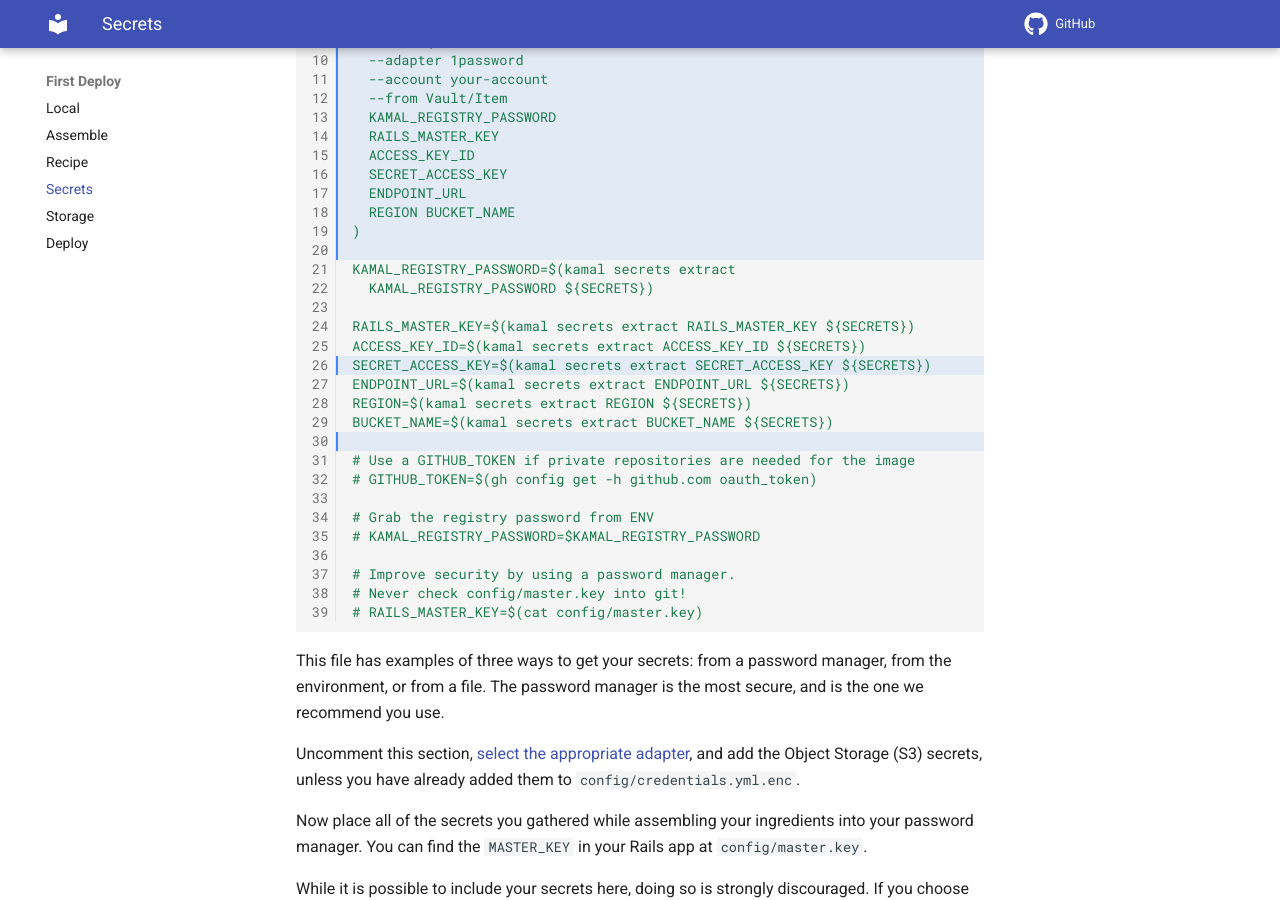
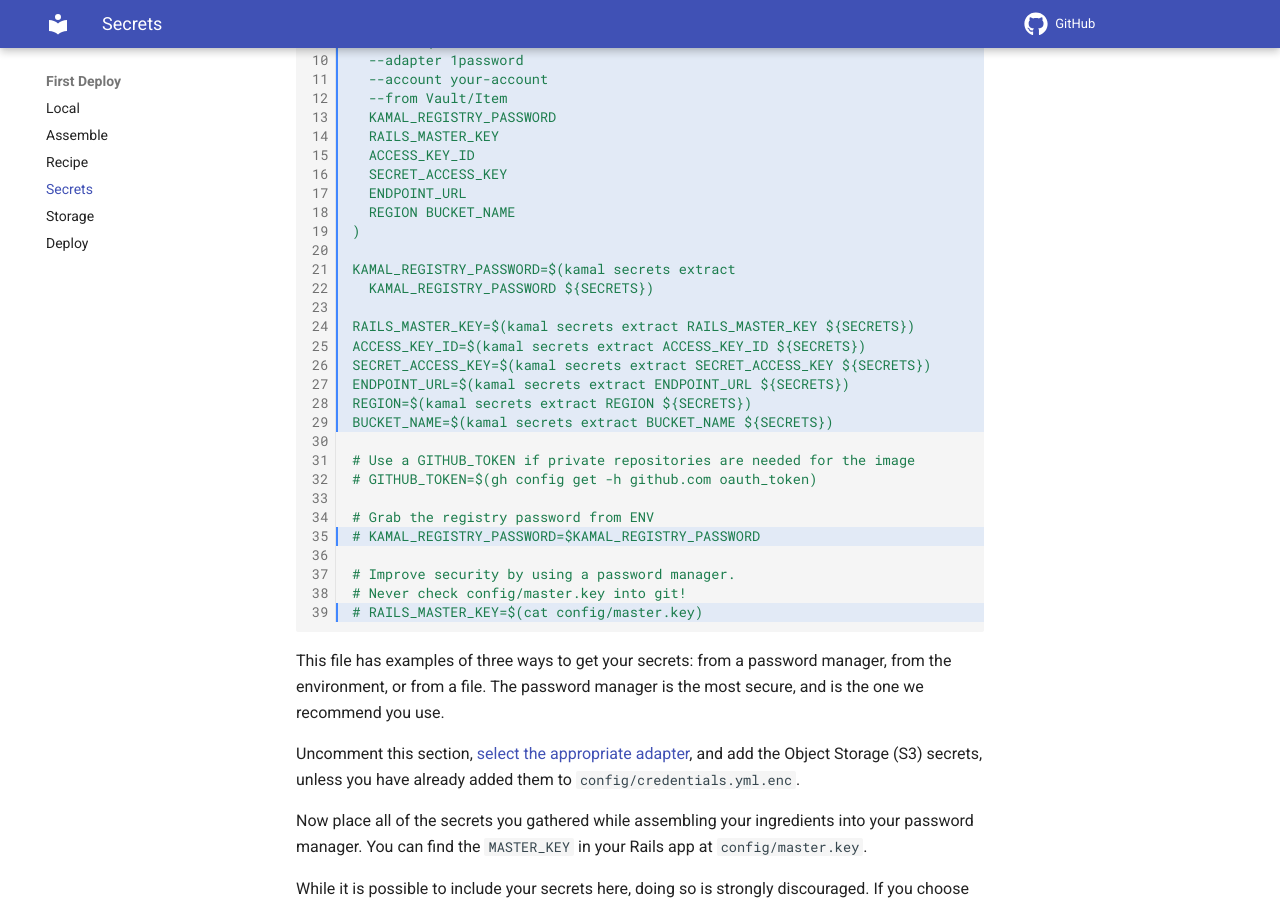
Before and after one commit to rubys/kamal-in-production, an MkDocs documentation site: the page built from docs/Secrets.md, in a window 1280 px wide and 900 px high, scrolled down 570 px. Built offline with MkDocs 1.6.1 and Material for MkDocs 9.7.7, drawn with Linux system fonts in a browser that asks for light colours; comment, search, counter and statistics services are not loaded.

Commit message:
fix highlights

````diff
--- a/docs/Secrets.md
+++ b/docs/Secrets.md
@@ -5,7 +5,7 @@
 
 In your `config/deploy.yml`, you listed your secrets but not their values. Those values are extracted using a script that you can find in `.kamal/secrets`.
 
-```yaml title=".kamal/secrets" hl_lines="9-20 26 30" linenums="1"
+```yaml title=".kamal/secrets" hl_lines="9-29 35 39" linenums="1"
 # Secrets defined here are available for reference under registry/password,
 # env/secret, builder/secrets, and accessories/*/env/secret in
 # config/deploy.yml. All secrets should be pulled from either password
````
